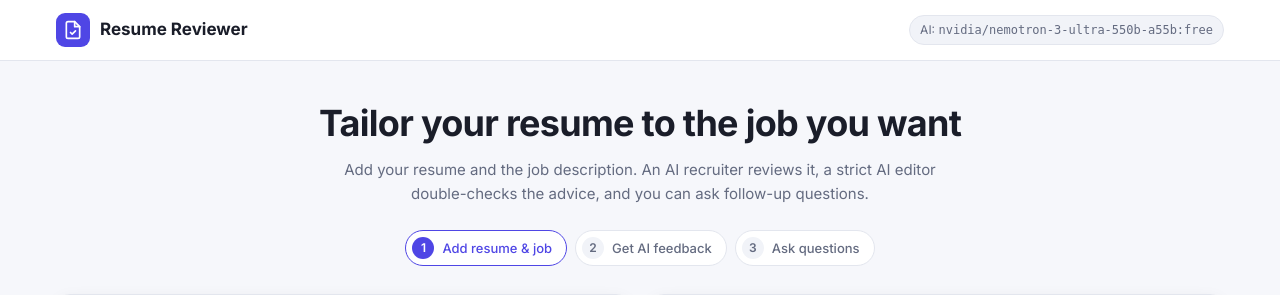
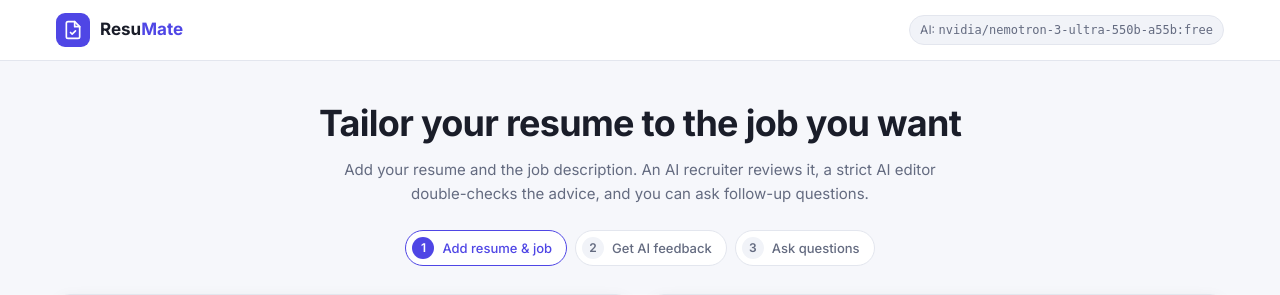
Before and after one commit to joudiheilani/Resume-Reviewer-Web-App, a Flask app: page / in a window 1280 px wide. Shown: the top 295 px of the page. Run offline with Flask 3, Linux system fonts and the light colour scheme; some libraries are stand-ins or nearby versions.

Commit message:
Rename the app to ResuMate
The GitHub repository and Vercel project names are unchanged.

Co-Authored-By: Claude Opus 5.5 <noreply@anthropic.com>

```diff
--- a/app.py
+++ b/app.py
@@ -1,4 +1,4 @@
-"""Flask web server for the AI Resume Reviewer."""
+"""Flask web server for ResuMate, the AI resume reviewer."""
 
 import io
 import os
--- a/public/static/app.js
+++ b/public/static/app.js
@@ -411,7 +411,7 @@
     const blob = new Blob([currentText()], { type: "text/markdown" });
     const a = document.createElement("a");
     a.href = URL.createObjectURL(blob);
-    a.download = state.view === "final" ? "resume-feedback.md" : "resume-feedback-draft.md";
+    a.download = state.view === "final" ? "resumate-feedback.md" : "resumate-feedback-draft.md";
     a.click();
     URL.revokeObjectURL(a.href);
   });
--- a/public/static/style.css
+++ b/public/static/style.css
@@ -67,6 +67,7 @@ h1, h2, h3 { line-height: 1.25; margin: 0; }
 .topbar { background: var(--surface); border-bottom: 1px solid var(--border); position: sticky; top: 0; z-index: 10; }
 .topbar-inner { display: flex; align-items: center; justify-content: space-between; gap: 12px; height: 60px; }
 .brand { display: flex; align-items: center; gap: 10px; font-weight: 700; font-size: 17px; color: var(--text); text-decoration: none; }
+.brand-accent { color: var(--primary); }
 .brand-mark { display: grid; place-items: center; width: 34px; height: 34px; border-radius: 9px; background: var(--primary); color: #fff; }
 .model-badge { font-size: 12px; color: var(--muted); background: var(--surface-2); border: 1px solid var(--border); border-radius: 999px; padding: 4px 10px; max-width: 55%; overflow: hidden; text-overflow: ellipsis; white-space: nowrap; }
 .model-badge code { font-size: 12px; }
--- a/reviewer.py
+++ b/reviewer.py
@@ -220,7 +220,7 @@ def call_model(messages, temperature=0.4, max_tokens=3000):
         "Authorization": f"Bearer {api_key}",
         "Content-Type": "application/json",
         "HTTP-Referer": "http://localhost:5000",
-        "X-Title": "Resume Reviewer",
+        "X-Title": "ResuMate",
     }
     errors = []
     for model in get_models():
--- a/templates/index.html
+++ b/templates/index.html
@@ -3,8 +3,8 @@
 <head>
   <meta charset="utf-8">
   <meta name="viewport" content="width=device-width, initial-scale=1">
-  <title>Resume Reviewer</title>
-  <meta name="description" content="AI resume feedback tailored to the job you are applying for.">
+  <title>ResuMate · AI Resume Coach</title>
+  <meta name="description" content="ResuMate: AI resume feedback tailored to the job you are applying for.">
   <link rel="preconnect" href="https://fonts.googleapis.com">
   <link rel="preconnect" href="https://fonts.gstatic.com" crossorigin>
   <link href="https://fonts.googleapis.com/css2?family=Inter:wght@400;500;600;700&display=swap" rel="stylesheet">
@@ -18,7 +18,7 @@
         <span class="brand-mark" aria-hidden="true">
           <svg viewBox="0 0 24 24" width="20" height="20" fill="none" stroke="currentColor" stroke-width="2" stroke-linecap="round" stroke-linejoin="round"><path d="M14 2H6a2 2 0 0 0-2 2v16a2 2 0 0 0 2 2h12a2 2 0 0 0 2-2V8z"/><path d="M14 2v6h6"/><path d="m9 15 2 2 4-4"/></svg>
         </span>
-        Resume Reviewer
+        <span>Resu<span class="brand-accent">Mate</span></span>
       </a>
       <span class="model-badge" title="Free model from OpenRouter, with automatic fallback">AI: <code id="model-name">{{ model }}</code></span>
     </div>
@@ -205,7 +205,7 @@
     <section id="faq-panel" class="faq-panel" role="dialog" aria-labelledby="faq-title" hidden>
       <div class="faq-head">
         <div>
-          <h2 id="faq-title">Hi, I'm Revi! 👋</h2>
+          <h2 id="faq-title">Hi, I'm Revi, your ResuMate! 👋</h2>
           <p class="muted small" id="faq-sub">What can I help you with?</p>
         </div>
         <button type="button" class="btn btn-icon" id="faq-close" aria-label="Close FAQ">
```
Also changed, not shown: tests/test_app.py (+1 -1 lines), README.md.
